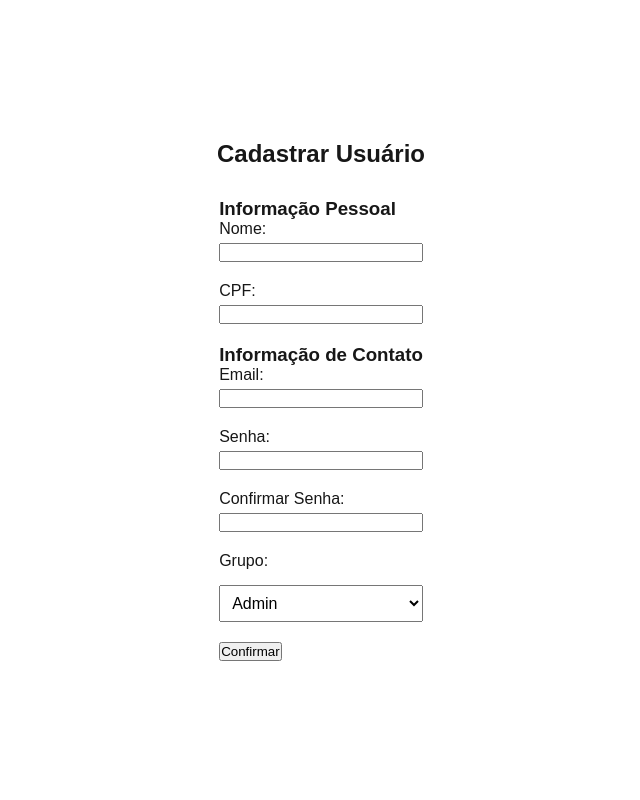
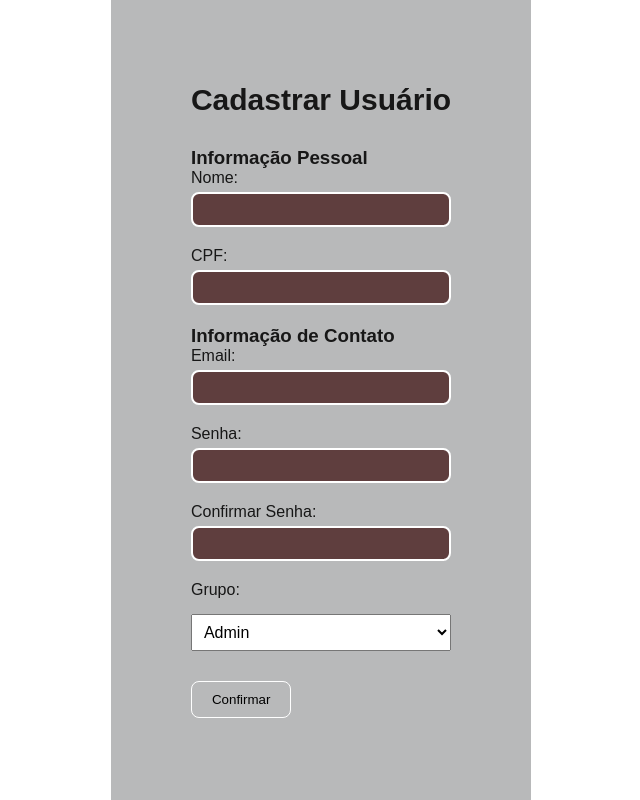
Before and after one commit to Kaique-Parente/E-Commerce-SayStreet, a Next.js app in the folder frontend/: page /cadastrar-user in a window 1280 px wide. Shown: the whole page, without its empty margins (319-959 px from the left). Built offline with nearby package versions, Linux system fonts and the light colour scheme.

Commit message:
[FRONTEND ADD STYLES] Adição de estilos para o Container e ContainerContent.

```diff
--- a/frontend/app/cadastrar-user/page.js
+++ b/frontend/app/cadastrar-user/page.js
@@ -11,9 +11,38 @@ const Container = styled.div`
     display: flex;
     align-items: center;
     justify-content: center;
+`
+
+const ContainerContent = styled.div`
+    background-color: #62656773;
+
+    display: flex;
     flex-direction: column;
+    gap: 30px;
 
-    gap: 30px;
+    padding: 100px 80px;
+    border-radius: 12px;
+
+    h2 {
+        font-size: 30px;
+        font-weight: bold;
+    }
+
+    button {
+        background: none;
+        border: 1px solid white;
+        border-radius: 8px;
+
+        padding: 10px 20px;
+        margin-top: 10px;
+
+        cursor: pointer;
+        transition: background-color 0.3s ease;
+    }
+
+    button:hover {
+        background-color: rgba(98, 101, 103, 0.9);
+    }
 `
 
 const InputContainer = styled.div`
@@ -23,6 +52,14 @@ const InputContainer = styled.div`
     gap: 5px;
 
     margin-bottom: 20px;
+
+    input {
+        background-color: #5f3e3e;
+
+        padding: 8px;
+        border-radius: 8px;
+        border: 2px solid white;
+    }
 `
 
 export default function CadastrarUser() {
@@ -37,12 +74,13 @@ export default function CadastrarUser() {
     return (
         <div>
             <Container>
+                <ContainerContent>
                     <h2>Cadastrar Usuário</h2>
                     <form onSubmit={handleSubmit}>
                         <h3>Informação Pessoal</h3>
                         <InputContainer>
                             <label className="label" htmlFor="nome">Nome:</label>
-                        <input  type="text" id="nome" onChange={handleNomeChange} value={nome} />
+                            <input type="text" id="nome" onChange={handleNomeChange} value={nome} />
                         </InputContainer>
 
                         <InputContainer>
@@ -82,7 +120,8 @@ export default function CadastrarUser() {
 
                         <button type="submit">Confirmar</button>
                     </form>
+                </ContainerContent>
             </Container>
-        </div>
+        </div >
     );
 }
```
Also changed, not shown: frontend/app/alterar-user/page.js (+41 -2 lines), frontend/app/home/page.js (+36 -6 lines), frontend/app/page.js (+41 -2 lines). Lines whose indentation alone changed are shown as unchanged.
